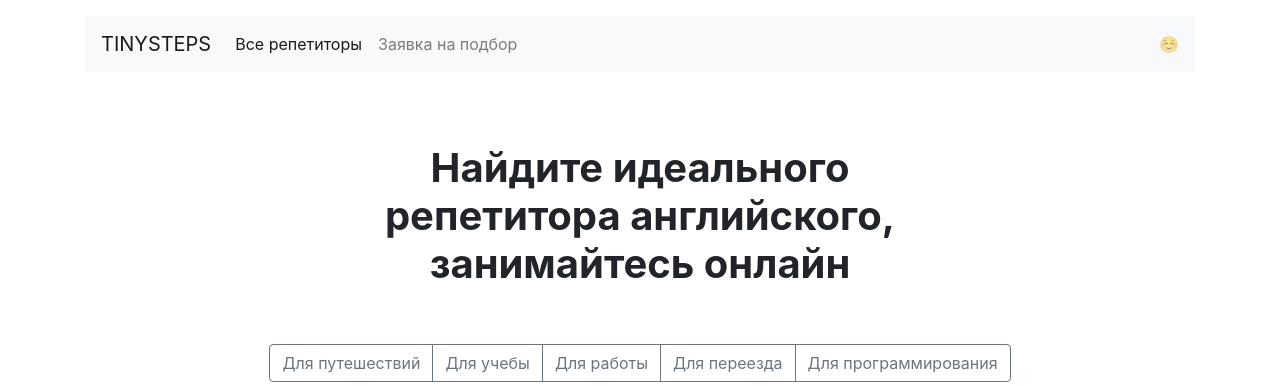
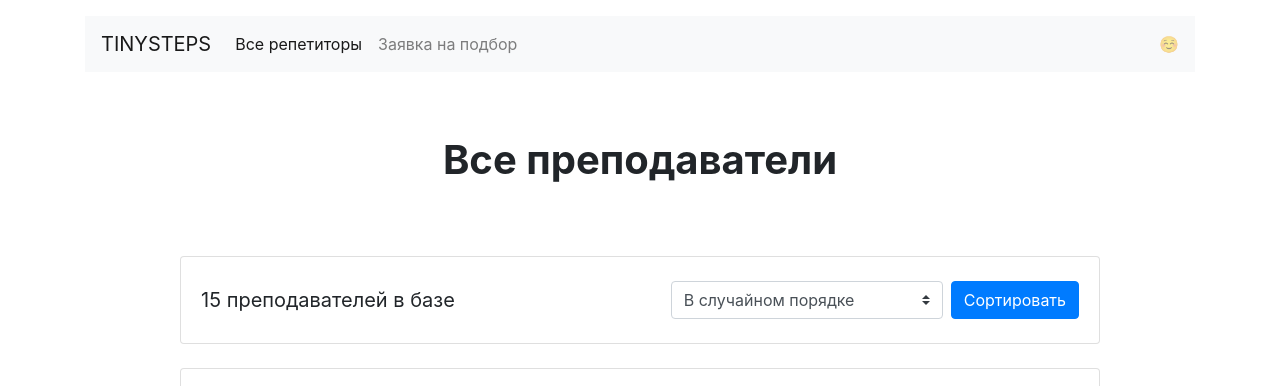
Before and after one commit to kilovoltov/Project_3, a Flask app: page /profiles/all/ in a window 1280 px wide. Shown: the top 386 px of the page. Run offline with Flask 2, Linux system fonts and the light colour scheme; some libraries are stand-ins or nearby versions.

Commit message:
update template for all teachers (add sorting form)

```diff
--- a/templates/all.html
+++ b/templates/all.html
@@ -1,12 +1,26 @@
 {% extends "base.html" %}
 
 {% block main %}
-  <main class="container mt-3 mb-5">
-    <section>
-{% include 'goals.html' %}
-    <h2 class="h5 text-center mb-5">Наши преподаватели</h2>
-    <div class="row">
+<main class="container mt-3">
+    <h1 class="h1 text-center w-50 mx-auto mt-1 py-5 mb-4"><strong>Все преподаватели</strong></h1>
+      <div class="row">
       <div class="col-12 col-lg-10 offset-lg-1 m-auto">
+        <div class="card mb-4">
+          <div class="card-body align-right">
+            <p class="lead float-left d-inline-block mt-2 mb-0"><strong>15 преподавателей в базе</strong></p>
+            <form class="float-right d-inline-block">
+              <div class="form-inline">
+                <select class="custom-select my-1 mr-2" id="inlineFormCustomSelectPref">
+                  <option selected>В случайном порядке</option>
+                  <option value="3">Сначала лучшие по рейтингу</option>
+                  <option value="1">Сначала дорогие</option>
+                  <option value="2">Сначала недорогие</option>
+                </select>
+                <button type="submit" class="btn btn-primary my-1">Сортировать</button>
+              </div>
+            </form>
+          </div>
+        </div>
           {% for teacher in teachers%}
         <div class="card mb-4">
           <div class="card-body">
@@ -25,6 +39,5 @@
       </div>
     </div>
 {% include 'to_request_form.html' %}
-    </section>
   </main>
 {% endblock %}
```
